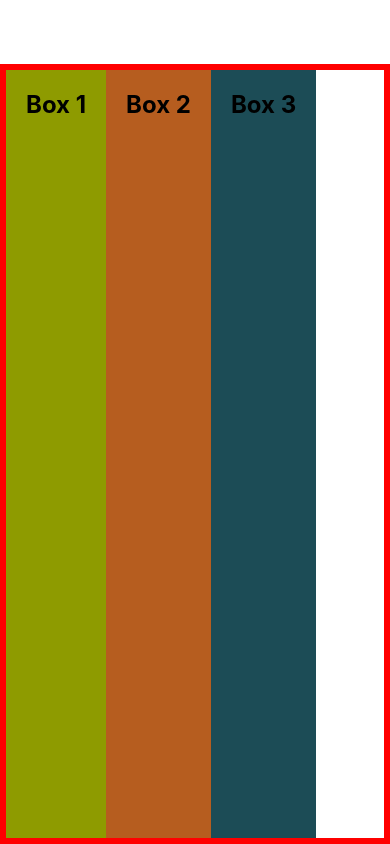
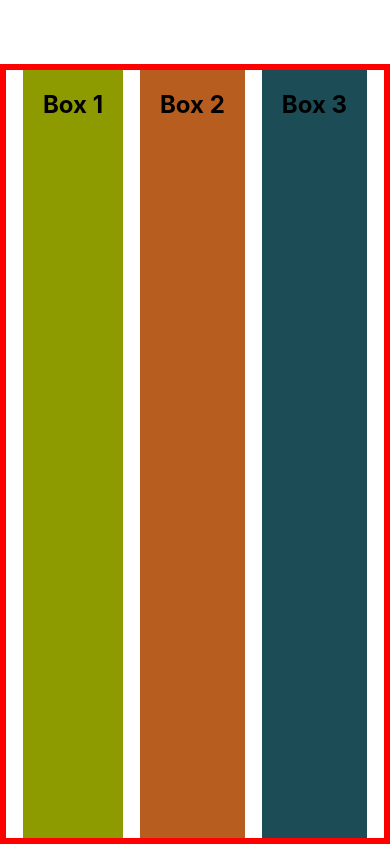
Before and after one commit to HarshuHacker/React-Native-Tutorials, a React Native app: screen / in a window 390 px wide. Built offline with nearby package versions, Linux system fonts and the light colour scheme.

Commit message:
Day 3: Justify Content

```diff
--- a/App.js
+++ b/App.js
@@ -21,6 +21,8 @@ const styles = StyleSheet.create({
     borderWidth: 6,
     borderColor: "red",
     flex: 1,
-    flexDirection: "row"
+    flexDirection: "row",
+    // flexDirection: "column",
+    justifyContent: "space-evenly",
   },
 });
```
